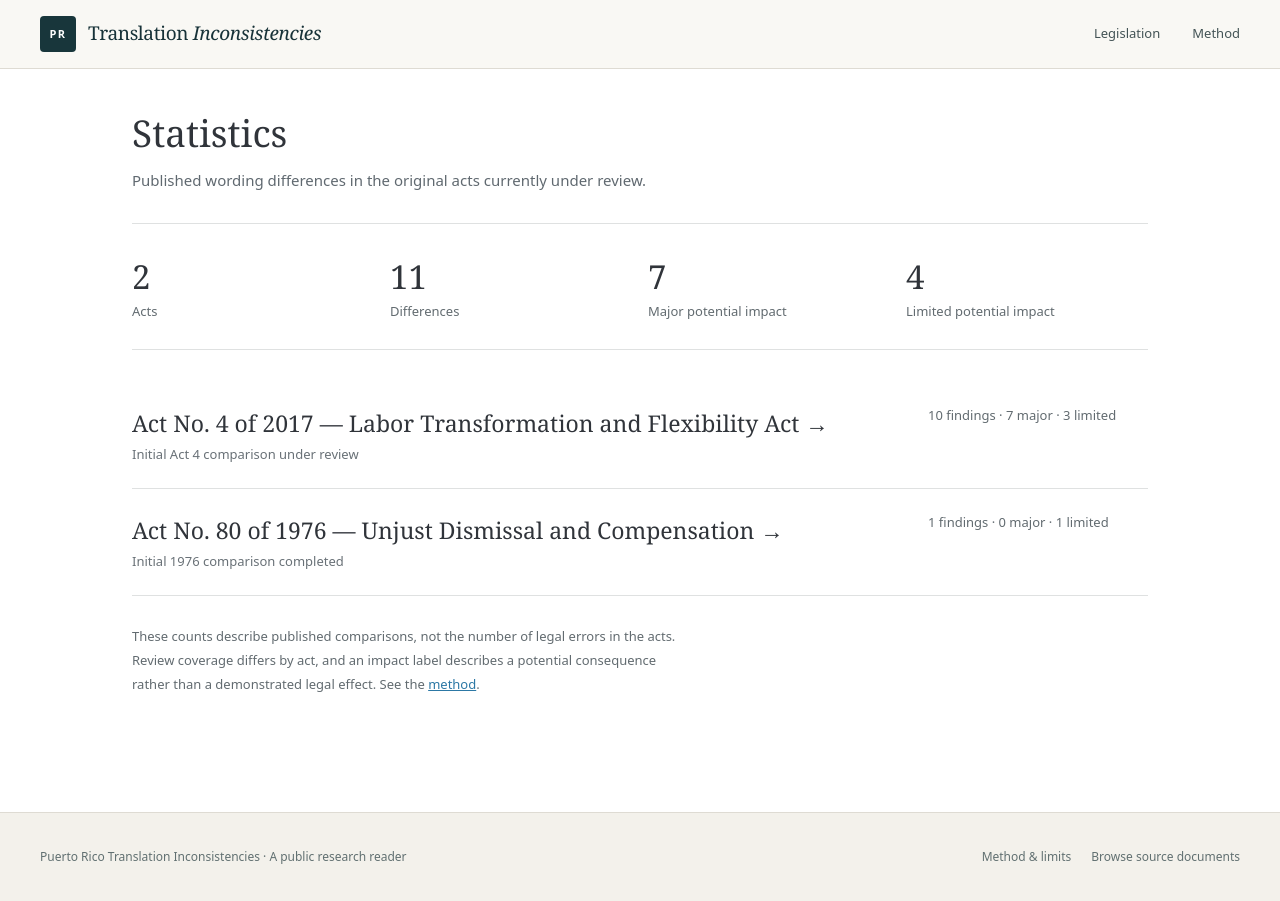
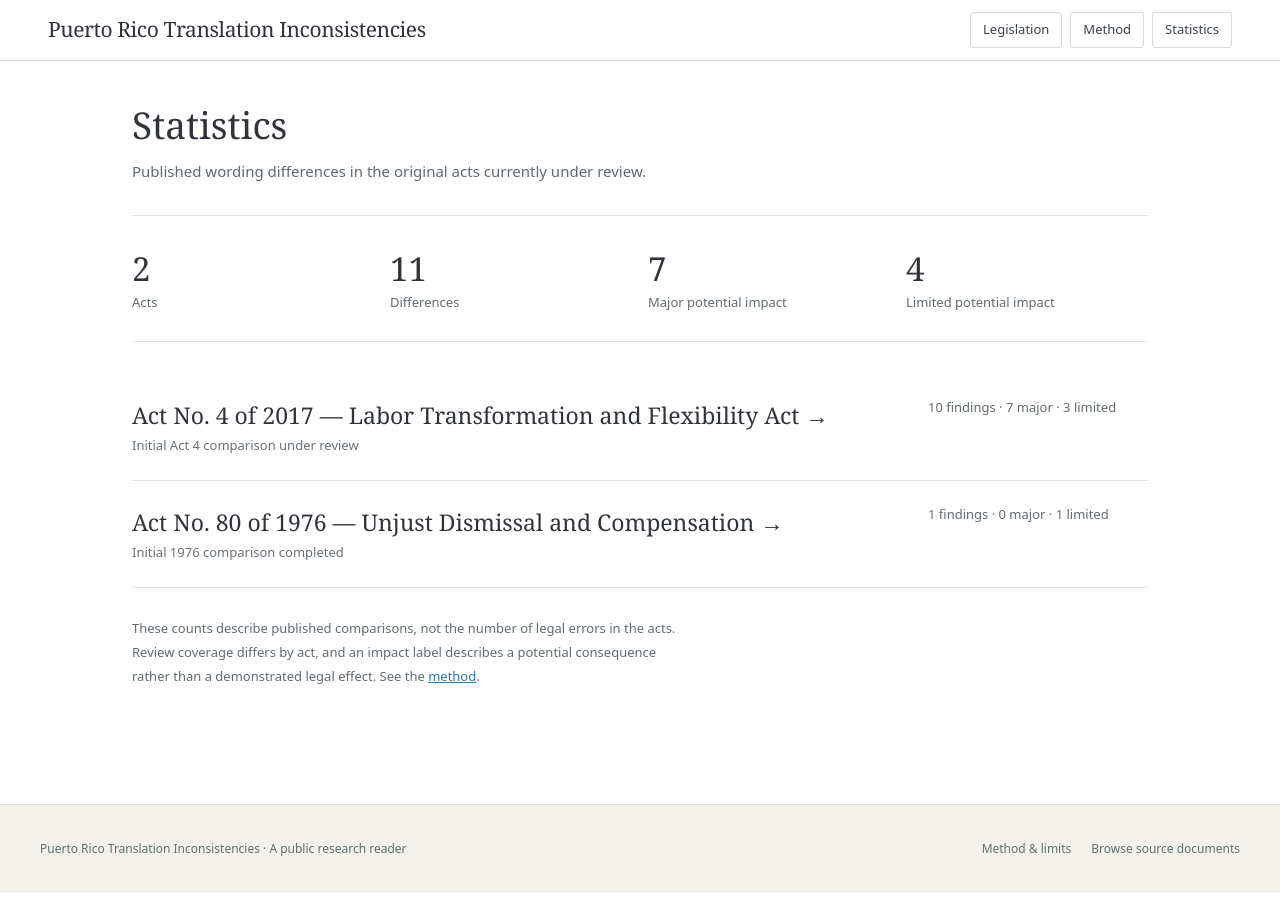
Before and after one commit to ae-oss/puerto-rico-translation-inconsistencies, a Next.js app: page /statistics in a window 1280 px wide. Built offline with nearby package versions, Linux system fonts and the light colour scheme.

Commit message:
Finish compact legislation reader

```diff
--- a/src/components/site-header.tsx
+++ b/src/components/site-header.tsx
@@ -2,17 +2,13 @@ import Link from "next/link";
 
 export function SiteHeader() {
   return (
-    <header className="border-b border-[#dedbd3] bg-[#f9f8f4]">
-      <div className="mx-auto flex max-w-[1320px] items-center justify-between gap-6 px-5 py-4 sm:px-10">
-        <Link href="/" className="group flex items-center gap-3" aria-label="Puerto Rico Translation Inconsistencies home">
-          <span className="flex h-9 w-9 items-center justify-center rounded-sm bg-[#18363b] text-[11px] font-bold tracking-[.12em] text-white">PR</span>
-          <span className="font-serif text-[17px] leading-tight tracking-[-.02em] text-[#173238] group-hover:text-[#38646a] sm:text-[19px]">
-            Translation <span className="italic">Inconsistencies</span>
-          </span>
-        </Link>
-        <nav aria-label="Main navigation" className="flex items-center gap-5 text-[13px] font-medium text-[#435355] sm:gap-8">
-          <Link className="hover:text-[#156978]" href="/">Legislation</Link>
-          <Link className="hover:text-[#156978]" href="/method/">Method</Link>
+    <header className="border-b border-[#d8dadd] bg-white">
+      <div className="mx-auto flex max-w-[1460px] flex-wrap items-center justify-between gap-3 px-5 py-3 sm:px-8 lg:px-12">
+        <Link href="/" className="font-serif text-[21px] tracking-[-.02em] text-[#30343a] hover:text-[#2f6789]" aria-label="Puerto Rico Translation Inconsistencies home">Puerto Rico Translation Inconsistencies</Link>
+        <nav aria-label="Main navigation" className="flex items-center gap-2 text-[13px] text-[#3d444a]">
+          <Link className="nav-link" href="/">Legislation</Link>
+          <Link className="nav-link" href="/method/">Method</Link>
+          <Link className="nav-link" href="/statistics/">Statistics</Link>
         </nav>
       </div>
     </header>
```
